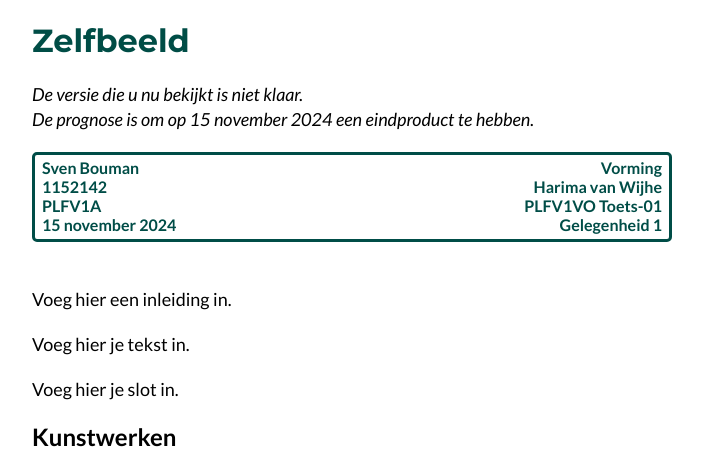
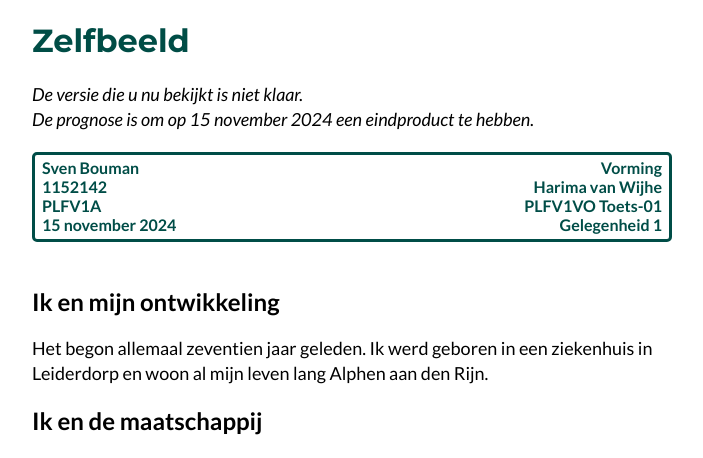
Before and after one commit to kevin-51/bronnen, a Jekyll site: the page built from hsleiden/lu-opdrachten/plfv1/vorming/toets-1.md, in a window 1280 px wide. Shown: the top 458 px of the page, without its empty margins (288-991 px from the left). Built offline with Jekyll 4.4.1, drawn with Linux system fonts in a browser that asks for light colours; some of the changed text lies outside the part shown.

Commit message:
Update toets-1.md

```diff
--- a/hsleiden/lu-opdrachten/plfv1/vorming/toets-1.md
+++ b/hsleiden/lu-opdrachten/plfv1/vorming/toets-1.md
@@ -29,18 +29,21 @@ TO DO
 - Correct Nederlands
 -->
 
-Voeg hier een inleiding in.
+## Ik en mijn ontwikkeling
+Het begon allemaal zeventien jaar geleden. Ik werd geboren in een ziekenhuis in Leiderdorp en woon al mijn leven lang Alphen aan den Rijn.
 
-Voeg hier je tekst in.
-
-Voeg hier je slot in.
+## Ik en de maatschappij
+Ik ben al meer dan zeventien jaar onderdeel van onze maatschappij, maar waar sta ik nu? Om dit het beste uit te leggen gebruik ik tien vaktermen van *Praktijkboek Sociologie* (Hendrix, 2018).
 
 ## Kunstwerken
+<div class="row"><div class="column">
+<iframe style="border-radius:12px" src="https://open.spotify.com/embed/track/4sg4TwUriP3gRVNx0XMgXm?utm_source=generator" width="50%" height="152" frameBorder="0" allowfullscreen="" allow="autoplay; clipboard-write; encrypted-media; fullscreen; picture-in-picture" loading="lazy"></iframe>
 
-<iframe style="border-radius:12px" src="https://open.spotify.com/embed/album/0F0Fsao0H2ceIQdzGNTkrP?utm_source=generator" width="100%" height="152" frameBorder="0" allowfullscreen="" allow="autoplay; clipboard-write; encrypted-media; fullscreen; picture-in-picture" loading="lazy"></iframe>
+</div><div class="column">
+<iframe style="border-radius:12px" src="https://open.spotify.com/embed/track/0CbhKPvyiEYG7Cy2g50BP1?utm_source=generator" width="50%" height="152" frameBorder="0" allowfullscreen="" allow="autoplay; clipboard-write; encrypted-media; fullscreen; picture-in-picture" loading="lazy"></iframe>
 
-<iframe style="border-radius:12px" src="https://open.spotify.com/embed/track/6qpmH5ijUjGGKB0ZcJUzwh?utm_source=generator" width="100%" height="152" frameBorder="0" allowfullscreen="" allow="autoplay; clipboard-write; encrypted-media; fullscreen; picture-in-picture" loading="lazy"></iframe>
+</div></div>
 
 ---
 ### Gebruikte bronnen
-Voeg hier je gebruikte bronnen in.
+- Hendrix, H. (2018). *Praktijkboek sociologie*. Boom.
```
